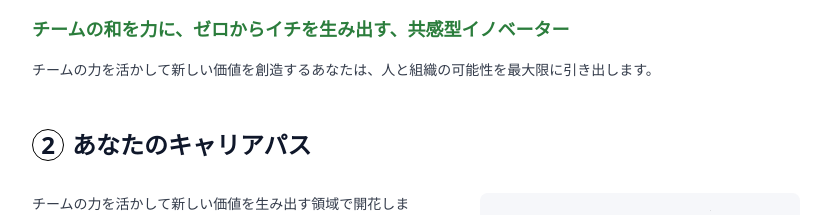
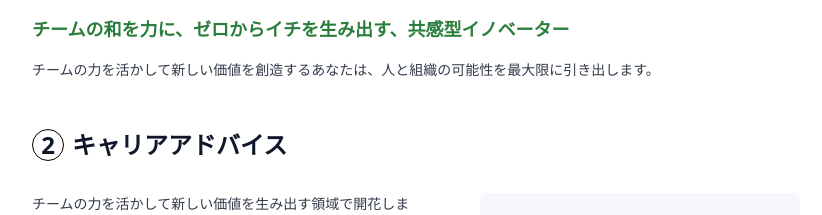
Before and after one commit to ShunTanaka-ui/CxO, a React (Vite) app: page /result in a window 1280 px wide. Shown: the part 1680-1895 px from the top of the page, without its empty margins (224-1046 px from the left). Built offline with nearby package versions, Linux system fonts and the light colour scheme.

Commit message:
診断結果ページの「あなたのキャリアパス」を「キャリアアドバイス」に変更

```diff
--- a/src/screens/ResultPage/index.tsx
+++ b/src/screens/ResultPage/index.tsx
@@ -637,7 +637,7 @@ export const ResultPage = (): JSX.Element => {
           <div className="w-full mb-8 md:mb-12">
             <h2 className="flex items-center gap-2 text-xl md:text-2xl font-bold mb-6 md:mb-8">
               <span className="w-8 h-8 border border-black rounded-full flex items-center justify-center">2</span>
-              あなたのキャリアパス
+              キャリアアドバイス
             </h2>
             <div className="flex flex-col md:flex-row items-start gap-6 md:gap-12">
               <div className="flex-1">
```
